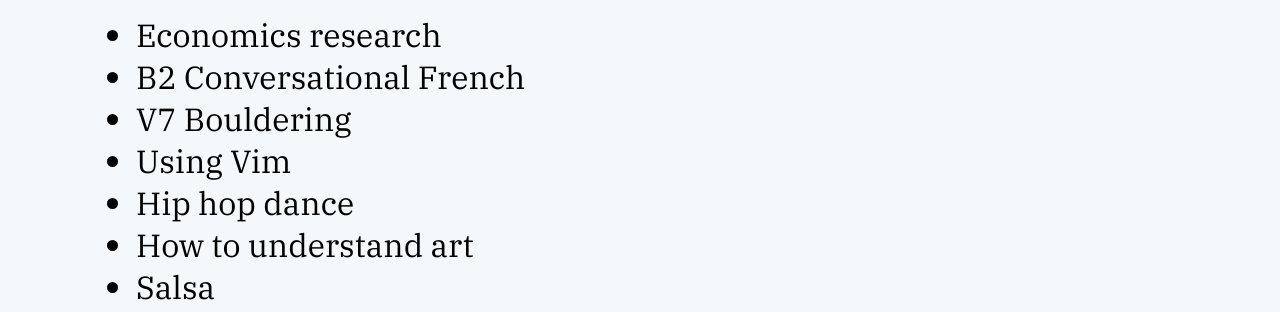
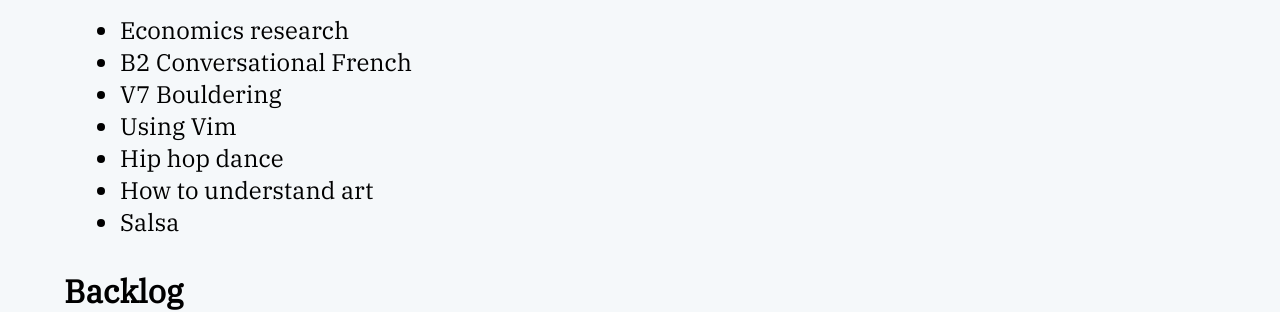
Before and after one commit to TiffanyYong/personal-website, a plain HTML site: page now/index.html in a window 1280 px wide. Shown: the part 497-809 px from the top of the page. Drawn offline with Linux system fonts and the light colour scheme; files whose address does not match are found by name.

Commit message:
change font sizes

```diff
--- a/style.css
+++ b/style.css
@@ -147,7 +147,7 @@ h2 {
 
 #skills-list ul {
   margin: 0em 2em 0em 2em;
-  font-size: max(4vmin, 16px);
+  font-size: max(3vmin, 16px);
 }
 
 footer {
```
